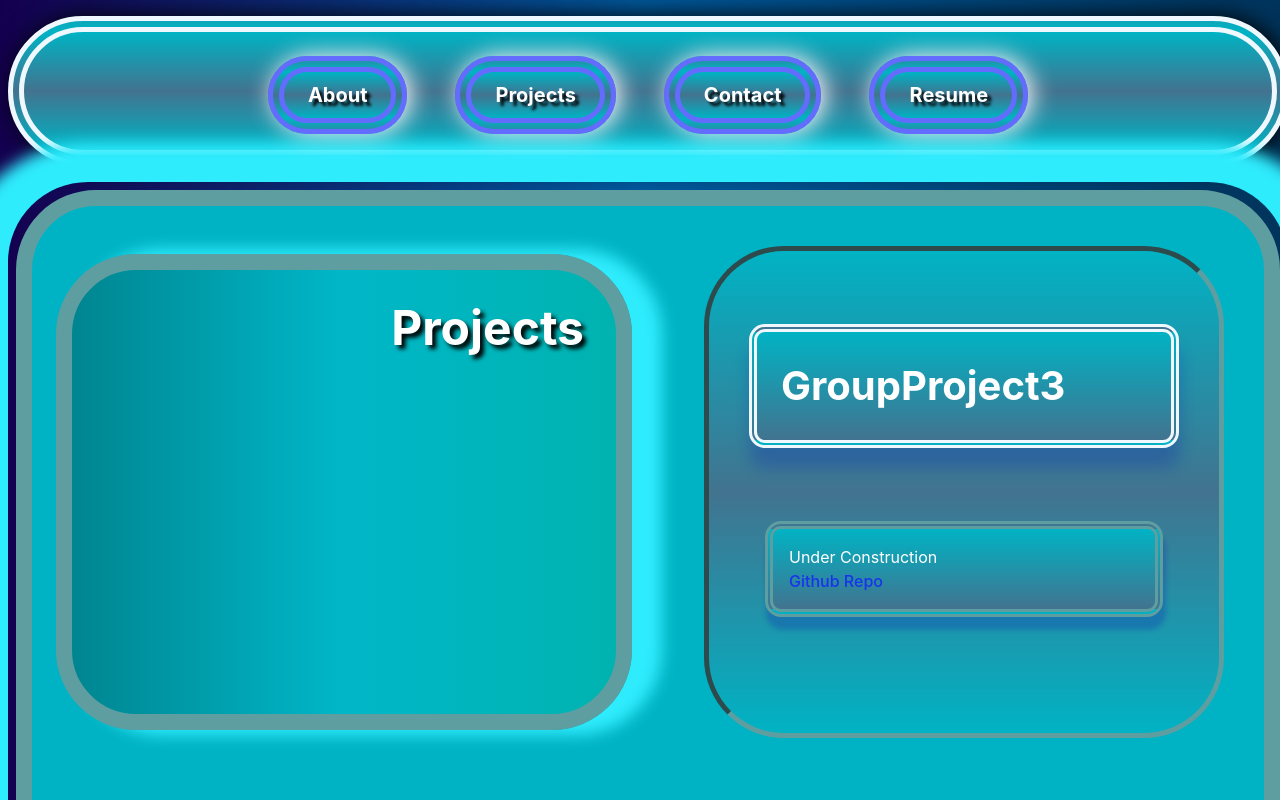
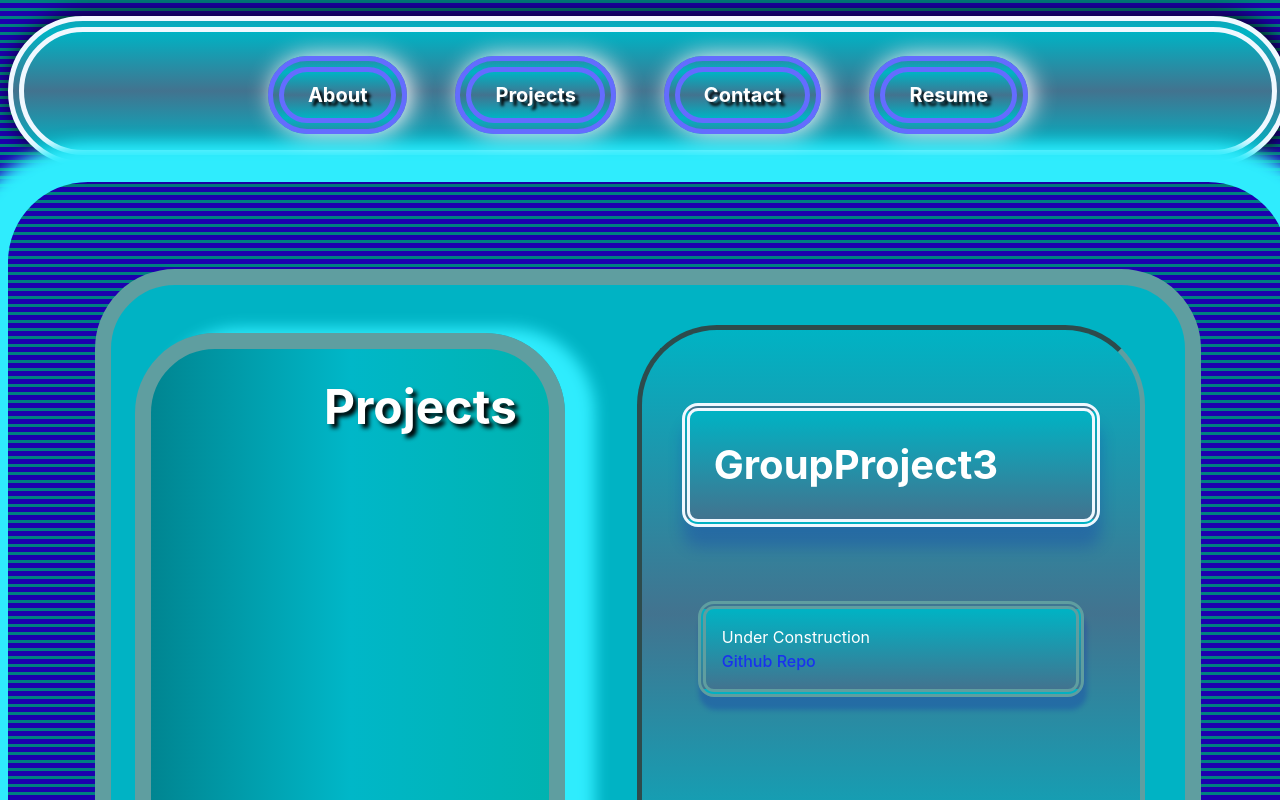
Before and after one commit to garrett-lieb/newProfile, a React (Vite) app: page /projects in a window 1280 px wide. Shown: the top 800 px of the page. Built offline with nearby package versions, Linux system fonts and the light colour scheme.

Commit message:
background changes

```diff
--- a/src/components/Projects/projects.css
+++ b/src/components/Projects/projects.css
@@ -7,7 +7,7 @@ a:hover {
 
 
 .projects {
-    padding: .5rem;
+    padding: 5.45rem;
     display: flex;
     flex-direction: column;
     align-items: center;
--- a/src/index.css
+++ b/src/index.css
@@ -6,14 +6,23 @@
   color-scheme: light dark;
   color: rgba(255, 255, 255, 0.87);
 
+
+
 /* midnight gradient */
-  background: linear-gradient(90deg, #14004f, rgb(1, 89, 157), rgb(1, 52, 92));
+  /* background: linear-gradient(90deg, #14004f, rgb(1, 89, 157), rgb(1, 52, 92)); */
 
 /* default -dark */
   /* background-color: #2b77fb51; */
 
 /* default-light */
   /* background-color: #c8fefb; */
+
+background:
+  linear-gradient(-5deg, #1d00af 60%, teal 40%);
+background-size: .5rem .5rem;
+
+
+
 
 
   font-synthesis: none;
@@ -177,6 +186,14 @@ button:focus-visible {
   /*dusk gradient */
   /* background: linear-gradient(180deg, #0281c1, #025bc17b, #003e90, #0c0220); */
 
-
   /* devtools stripes */
   /* background: url('/src/assets/11.png'); */
+
+  /* 45-degree stripes */
+
+/* black (#000000) */
+/* background: linear-gradient(45deg, #000000 25%, transparent 25%),
+      linear-gradient(-45deg, #000000 25%, transparent 25%),
+      linear-gradient(45deg, transparent 75%, #000000 75%),
+      linear-gradient(-45deg, transparent 75%, #000000 75%);
+background-size: 10px 10px; */
```
